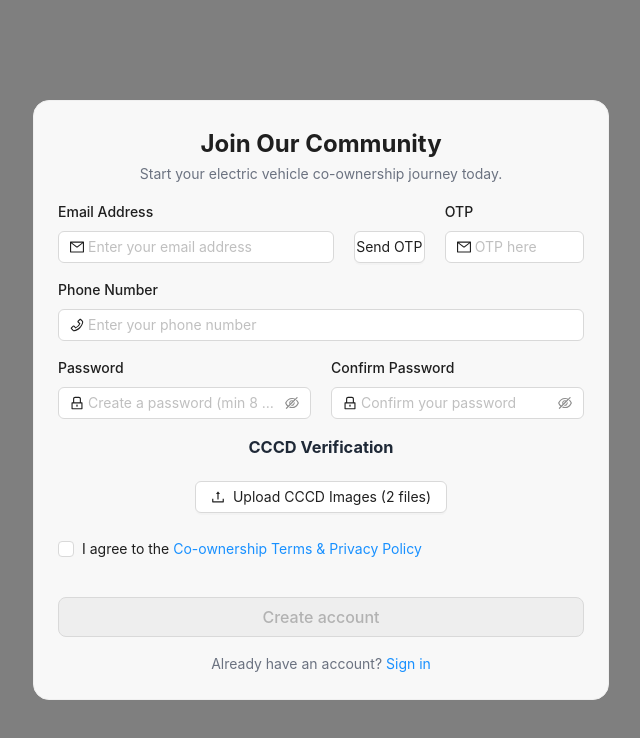
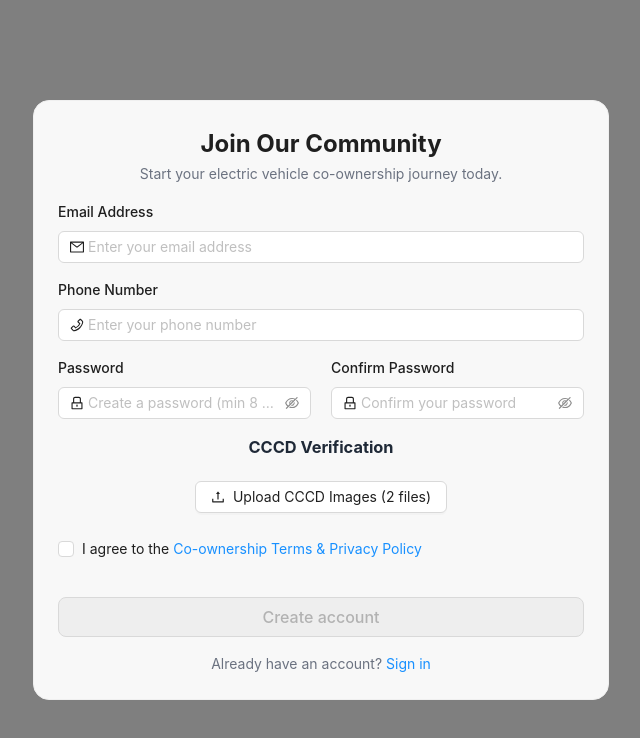
Before and after one commit to fogit-hd/SWP391_Project, a React (Vite) app in the folder FE/SWP391_FE/: page /register in a window 1280 px wide. Shown: the top 738 px of the page, without its empty margins (319-959 px from the left). Built offline with nearby package versions, Linux system fonts and the light colour scheme.

Commit message:
Update registration flow to navigate to OTP verification and adjust layout

```diff
--- a/FE/SWP391_FE/src/pages/register/index.jsx
+++ b/FE/SWP391_FE/src/pages/register/index.jsx
@@ -287,7 +287,7 @@ const RegisterPage = () => {
 
       message.destroy();
       toast.success("Successfully created new account!");
-      navigate("/login");
+      navigate("/verify-otp", { state: { email: values.email } });
       console.log(response);
     } catch (e) {
       message.destroy();
@@ -321,7 +321,7 @@ const RegisterPage = () => {
           >
             <Row gutter={20}>
               {/* Email */}
-              <Col xs={24} md={13}>
+              <Col xs={24} md={24}>
                 <Form.Item
                   label="Email Address"
                   name="email"
@@ -340,37 +340,6 @@ const RegisterPage = () => {
                   <Input
                     placeholder="Enter your email address"
                     type="email"
-                    prefix={<MailOutlined />}
-                    allowClear
-                  />
-                </Form.Item>
-              </Col>
-
-              <Col xs={24} md={4}>
-                <Form.Item label=" ">
-                  <Button block>Send OTP</Button>
-                </Form.Item>
-              </Col>
-
-              <Col xs={24} md={7}>
-                <Form.Item
-                  label="OTP"
-                  name="otp"
-                  rules={[
-                    { required: true, message: "OTP is required" },
-                    {
-                      validator: (_, v) =>
-                        !v || validateEmail(v)
-                          ? Promise.resolve()
-                          : Promise.reject(
-                              new Error("Please enter a valid OTP")
-                            ),
-                    },
-                  ]}
-                >
-                  <Input
-                    placeholder="OTP here"
-                    type="text"
                     prefix={<MailOutlined />}
                     allowClear
                   />
```
